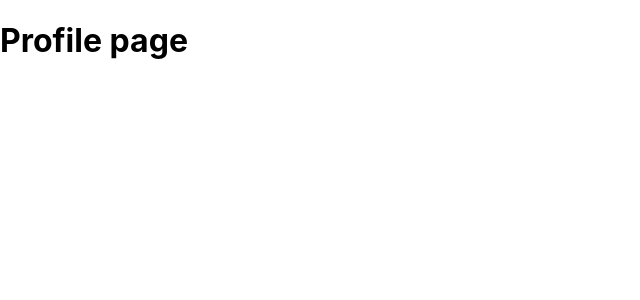
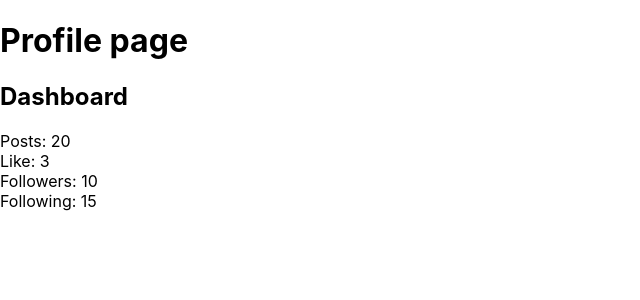
Before and after one commit to CaWeb007/learning_1, a Next.js app: page /profile in a window 1280 px wide. Shown: the top 300 px of the page, without its empty margins (0-640 px from the left). Built offline with nearby package versions, Linux system fonts and the light colour scheme; data requests are answered from the project's data file.

Commit message:
react data fetch

```diff
--- a/db.json
+++ b/db.json
@@ -15,5 +15,11 @@
     {"id": 1, "title": "New article 1", "category": "sports", "description": "Description 1"},
     {"id": 2, "title": "New article 2", "category": "politics", "description": "Description 2"},
     {"id": 3, "title": "New article 3", "category": "sports", "description": "Description 3"}
-  ]
+  ],
+  "dashboard": {
+    "posts": 20,
+    "like": 3,
+    "followers": 10,
+    "following": 15
+  }
 }
--- a/pages/index.js
+++ b/pages/index.js
@@ -16,6 +16,7 @@ function Home() {
             <Link href={'/users'}><a>Users</a></Link><br/>
             <Link href={'/posts'}><a>Posts</a></Link><br/>
             <Link href={'/news'}><a>News</a></Link><br/>
+            <Link href={'/profile'}><a>Profile</a></Link><br/>
             <button onClick={handleClick}>
                 Place Order
             </button>
--- a/pages/profile/index.js
+++ b/pages/profile/index.js
@@ -1,4 +1,34 @@
+import {useEffect, useState} from "react";
+
 function Profile() {
-    return <h1>Profile page</h1>
+    const [isLoading, setIsLoading] = useState(true)
+    const [dashboard, setDashboard] = useState(null)
+    useEffect(() => {
+        async function fetchDashData() {
+            const response = await fetch('http://localhost:4000/dashboard')
+            const data = await response.json()
+            setDashboard(data)
+            setIsLoading(false)
+        }
+        fetchDashData()
+    }, [])
+    if (isLoading)
+        return <h2>Loading...</h2>
+    console.log(dashboard)
+    return (
+        <>
+            <h1>Profile page</h1>
+            <div>
+                <h2>Dashboard</h2>
+                {Object.keys(dashboard).map(index => {
+                    return (
+                        <div key={index}>
+                            {index[0].toUpperCase() + index.slice(1)}: {dashboard[index]}
+                        </div>
+                    )
+                })}
+            </div>
+        </>
+    )
 }
 export default Profile
```
